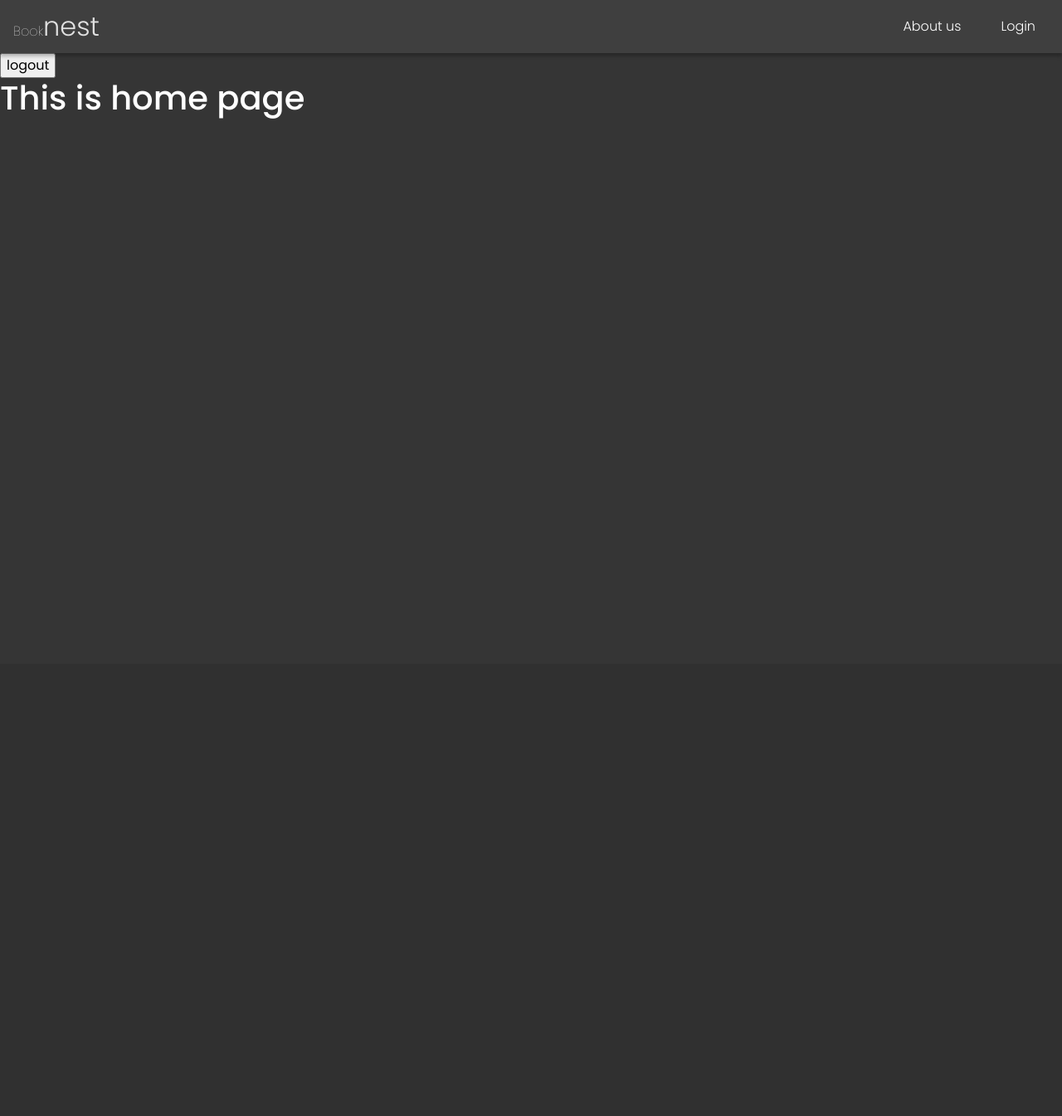
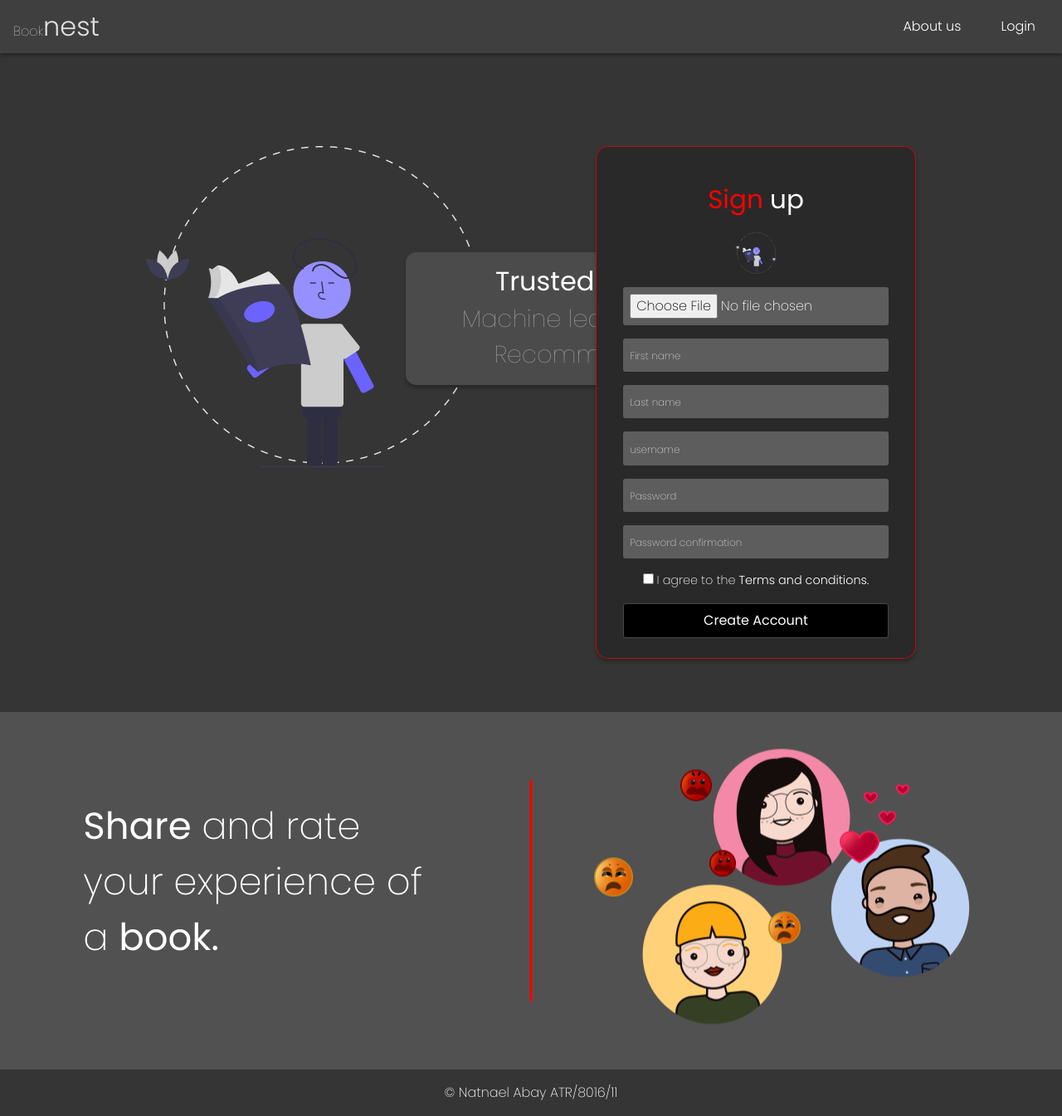
Before and after one commit to natnaelabay/Flask-Book-Reviews-App, a Flask app: template books/templates/home.html in a window 1280 px wide. Shown: the whole page at 83% size. Before the commit the page ends 143 px from the top, so only its background shows below. Run offline with Flask 2, Linux system fonts and the light colour scheme; the template is opened without the code that fills it, so the values that code supplies are empty.

Commit message:
[template] added a home template

```diff
--- a/books/static/css/main.css
+++ b/books/static/css/main.css
@@ -106,8 +106,9 @@ a:hover {
 }
 
 .main-right {
-    width: 396px;
-    height: 533px;
+    /* width: 396px; */
+    /* height: 533px; */
+    padding:1.5rem 2rem;
     text-align: center;
     background: #292929;
     border: 1px solid rgba(255, 0, 0, 0.726);
--- a/books/templates/home.html
+++ b/books/templates/home.html
@@ -3,8 +3,117 @@
 {% block title %} Homepage {% endblock %}
 
 {% block content %}
-<form action="{{ url_for('auth.logout')}}">
-    <input type="submit" value="logout">
-</form>
-<h1>This is home page</h1>
+<main class="">
+    <div class="main-wrapper  mx-5  mt-5">
+        <div class="main-left  mt-5 " data-aos="zoom-out-up">
+            <img src="{{url_for('static', filename='images/ho.png')}}" alt="">
+            <div class="card-container">
+                <p>
+                    <span class="card-word">Trusted Ratings.</span> <br>
+                    Machine learning driven Recommendation.
+                </p>
+            </div>
+        </div>
+        <div class="main-right mt-5 text-center" data-aos="zoom-out-up">
+            <p class=" mt-3 text-center">Sign <span>up</span></p>
+            <p class="text-center">
+                <img src="{{url_for('static', filename='images/ho.png')}}" height="50" width="50" alt="">
+            </p>
+            <div>
+                <input type="file" accept="image/*" class="signup-input" name="file"> <br>
+            </div>
+            <div>
+                <input type="text" class="mt-3 signup-input" id="f_name" placeholder="First name">
+            </div>
+            <div>
+                <input type="text" class="mt-3 signup-input" placeholder="Last name">
+            </div>
+            <div>
+                <input type="text" class="mt-3 signup-input" placeholder="username">
+            </div>
+            <div>
+                <input type="password" class="mt-3 signup-input" placeholder="Password">
+            </div>
+            <div>
+                <input type="password" class="mt-3 signup-input" placeholder="Password confirmation">
+            </div>
+            <div class="mt-3 text-center" style="font-weight: 200; font-size:0.9rem;">
+                <input type="checkbox" aria-label="Checkbox for following text input">
+                I agree to the <a href="">Terms and conditions.</a>
+            </div>
+            <input type="submit" class="mt-3 submit-btn" value="Create Account">
+
+        </div>
+    </div>
+</main>
+
+
+<section class="main-content mt-5">
+    <div class=" main-vertical-center">
+        <div class="d-flex justify-content-around relative-wrapper">
+            <div class="m-left " data-aos="fade-left">
+                <p class="main-text"><span> Share</span> and rate your experience of a <span> book. </span></p>
+            </div>
+            <div class="m-middle">
+            </div>
+            <div class="m-right" data-aos="fade-right">
+                <img src="{{url_for('static', filename='images/m.png')}}" alt="">
+            </div>
+        </div>
+    </div>
+</section>
+
+
+
+<footer class="text-center">
+    &copy; Natnael Abay ATR/8016/11
+</footer>
+
+
+<div class="modal fade" id="loginModal" tabindex="-1" role="dialog" aria-labelledby="exampleModalLabel"
+    aria-hidden="true">
+    <div class="modal-dialog modal-dialog-centered" role="document">
+        <div class="modal-content">
+            <div class="modal-header border-bottom-0">
+                <button type="button" class="close" data-dismiss="modal" aria-label="Close">
+                    <span aria-hidden="true">&times;</span>
+                </button>
+            </div>
+            <div class="modal-body">
+                <div class="form-title text-center">
+                    <h4>Login</h4>
+                </div>
+                <div class="d-flex flex-column text-center">
+                    <form>
+                        <div class="form-group">
+                            <input type="text" class=" signup-input" placeholder="Last name">
+
+                        </div>
+                        <div class="form-group">
+                            <input type="text" class=" signup-input" placeholder="Last name">
+
+                        </div>
+                        <button type="button" class="btn mt-2 btn-info btn-block btn-round">Login</button>
+                    </form>
+
+
+                </div>
+            </div>
+            <div class="modal-footer mt-3 d-flex justify-content-center">
+                <div class="signup-section">Not a member yet? <a href="#a" class="text-success" id="sign-up"
+                        data-dismiss="modal"> Sign Up</a>.</div>
+            </div>
+        </div>
+    </div>
+</div>
+
+<script>
+    const elem = document.querySelector("#sign-up")
+    const d = document.querySelector('#f_name')
+    elem.addEventListener("click", e => {
+        d.focus()
+    })
+        // this is to click the button
+        // document.querySelectorAll(".nav-link")[1].click()
+</script>
 {% endblock %}
```
Also changed, not shown: books/static/images/ho.png (added), books/static/images/m.png (added).
